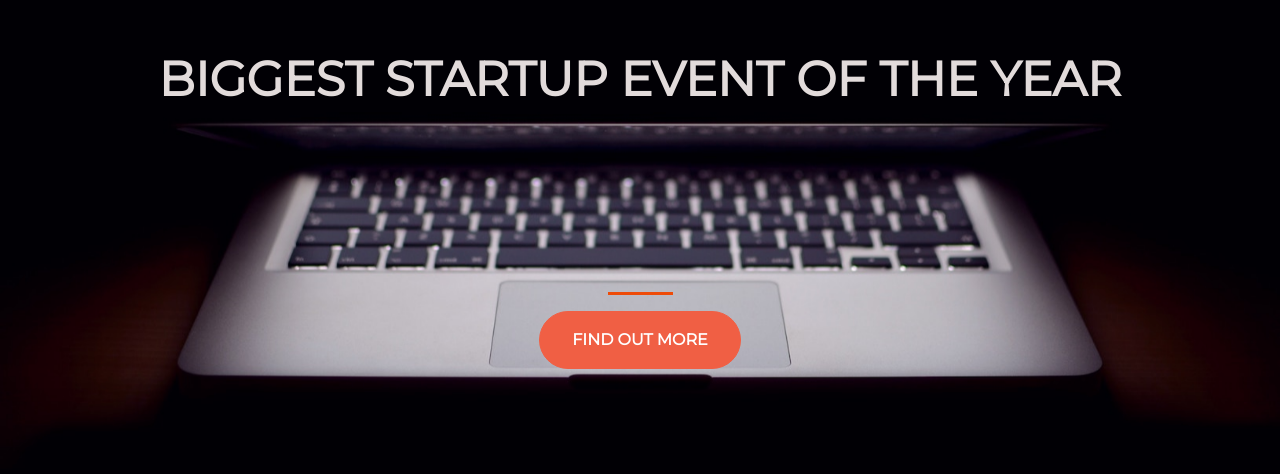
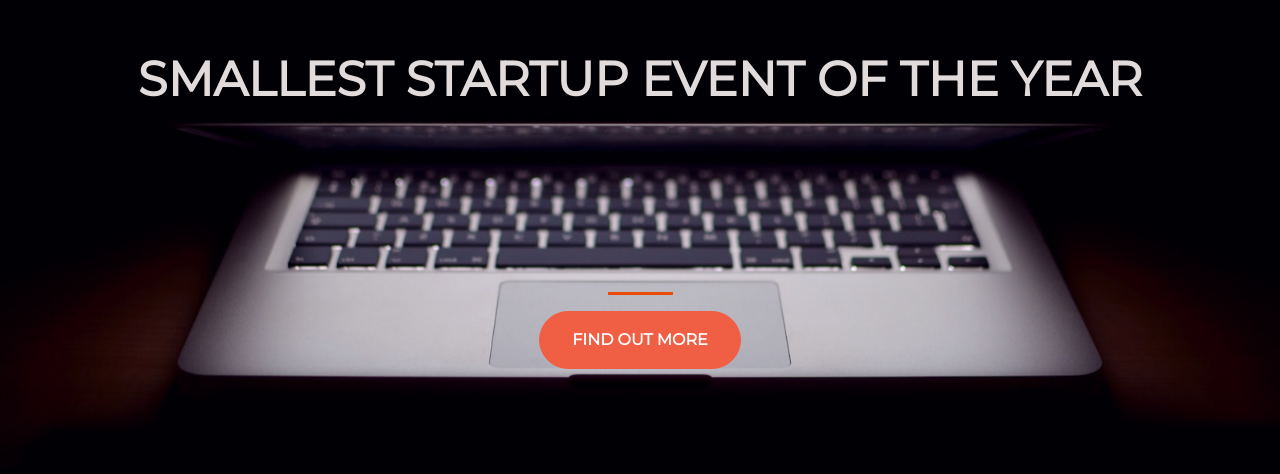
Before and after one commit to wolfclassified/wolfclassifie.github.io, a plain HTML site: page index.html in a window 1280 px wide. Shown: the part 190-664 px from the top of the page. Drawn offline with nearby package versions, Linux system fonts and the light colour scheme.

Commit message:
Second Commit

```diff
--- a/index.html
+++ b/index.html
@@ -18,7 +18,7 @@
       <div class="row">
         <header class="text-center col-12">
     <h1 class="text-uppercase">
-      <strong>Biggest startup event of the year</strong></h1>
+      <strong>Smallest startup event of the year</strong></h1>
     </header>
     <div class="buffer col-12"></div>
     <section class="text-center col-12">
```
